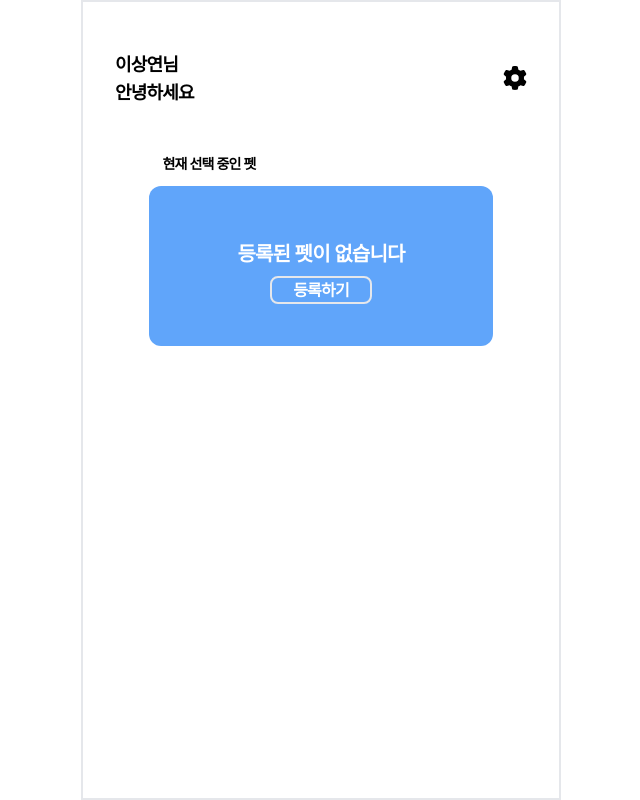
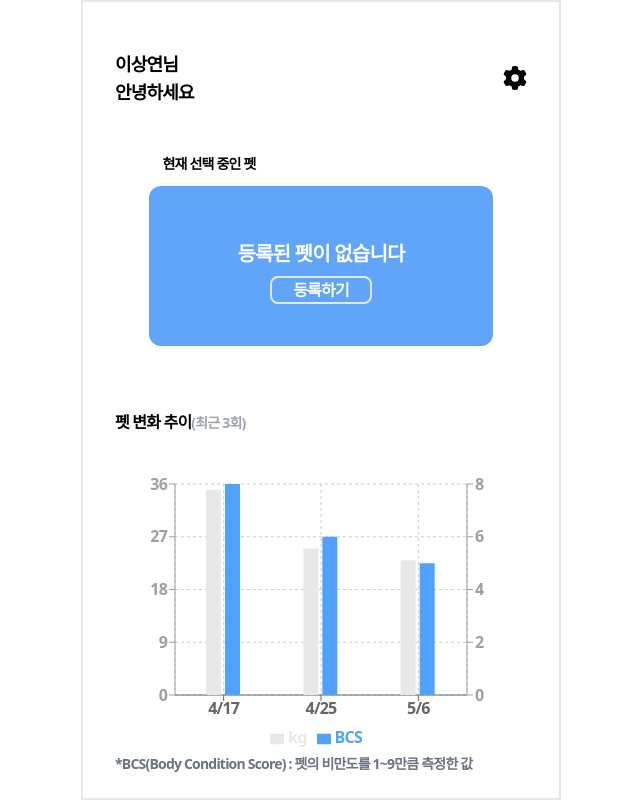
Before and after one commit to fat-pet/fatpet-client, a React (Vite) app: page /dashboard in a window 1280 px wide. Shown: the whole page, without its empty margins (319-959 px from the left). Built offline with nearby package versions, Linux system fonts and the light colour scheme; no server answers.

Commit message:
[chore] 대시보드 차트 적용(#4)

```diff
--- a/src/features/Chart/Line.tsx
+++ b/src/features/Chart/Line.tsx
@@ -1,9 +1,46 @@
-// import React from 'react';
+import React, { PureComponent } from 'react';
+import { BarChart, Bar, Cell, XAxis, YAxis, CartesianGrid, Tooltip, Legend, ResponsiveContainer } from 'recharts';
 
-// export default function Line() {
-//     return (
-//         <div>
-
-//         </div>
-//     );
-// }
+const data = [
+  {
+    name: '4/17',
+    kg: 35,
+    BCS: 8,
+  },
+  {
+    name: '4/25',
+    kg: 25,
+    BCS: 6,
+  },
+  {
+    name: '5/6',
+    kg: 23,
+    BCS: 5,
+  },
+];
+export default function Line() {
+    {
+        return (
+          <ResponsiveContainer width="100%" height="100%">
+            <BarChart
+              width={500}
+              height={300}
+              data={data}
+              margin={{
+                top: 50,
+                bottom: 5,
+              }}
+            >
+              <CartesianGrid strokeDasharray="3 3" />
+              <XAxis dataKey="name" />
+              <YAxis yAxisId="left" orientation="left" stroke="#9F9F9F" />
+              <YAxis yAxisId="right" orientation="right" stroke="#9F9F9F" />
+              <Tooltip />
+              <Legend />
+              <Bar barSize={15} yAxisId="left" dataKey="kg" fill="#E8E8E8"  />
+              <Bar barSize={15} yAxisId="right" dataKey="BCS" fill="#51A1FF" />
+            </BarChart>
+          </ResponsiveContainer>
+        );
+      }
+}
--- a/src/features/DashBoard/PetStatus.tsx
+++ b/src/features/DashBoard/PetStatus.tsx
@@ -18,7 +18,7 @@ export default function PetStatus({pet, handleDelete} : Props) {
 
   return (
     <div className="w-full mt-12 flex flex-col items-center">
-    <p className="text-sm mb-3 mr-56">현재 선택 중인 펫</p>
+    <p className="w-full text-sm mb-3 ml-20">현재 선택 중인 펫</p>
 
     <div className="w-5/6 h-40 bg-blue-400 rounded-xl px-5 text-white">
         <div className="h-2/3 flex items-center pl-3 justify-between">
--- a/src/pages/DashBoard.tsx
+++ b/src/pages/DashBoard.tsx
@@ -7,6 +7,7 @@ import { PetProps } from "@/types/types";
 import PetStatus from "@/features/DashBoard/PetStatus";
 import PetNotStatus from "@/features/DashBoard/PetNotStatus";
 import Diagnose from "@/features/DashBoard/Diagnose";
+import Line from "@/features/chart/Line";
 
 
 
@@ -51,6 +52,14 @@ export default function DashBoard() {
 
             {pet && <Diagnose/>}
 
+            <div className="w-full h-80 mt-16   ">
+                <span>펫 변화 추이</span>
+                <span className="text-sm text-gray-400">(최근 3회)</span>
+                <Line/>
+                <p className="text-sm text-gray-500">*BCS(Body Condition Score) : 펫의 비만도를 1~9만큼 측정한 값</p>
+            </div>
+
+
         </div>
     );
 }
```
